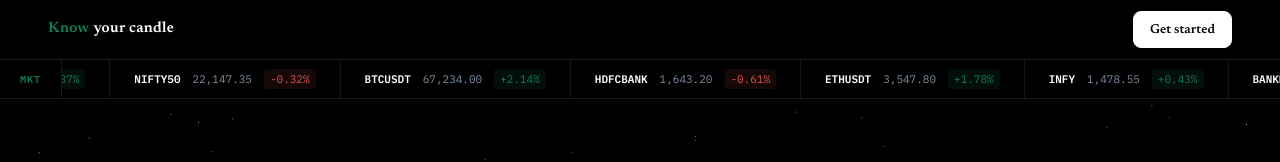
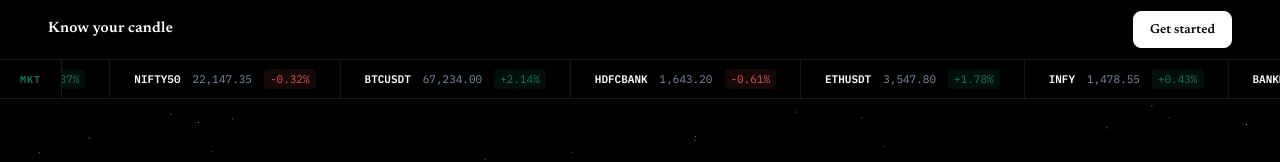
Before and after one commit to Voldemort0731/knowyourcandle_launchsite, a Next.js app in the folder paoverlay-site/: page / in a window 1280 px wide. Shown: the top 162 px of the page. Built offline with nearby package versions, Linux system fonts and the light colour scheme; no server answers; a web font is replaced by a local one.

Commit message:
style: final logo rename and single color fix

```diff
--- a/paoverlay-site/src/app/page.tsx
+++ b/paoverlay-site/src/app/page.tsx
@@ -66,7 +66,7 @@
     <main className="min-h-screen bg-black text-[#c8d1dc]">
       <header className="sticky top-0 z-50 flex h-[60px] items-center justify-between border-b border-white/10 bg-black px-5 md:px-12">
         <div className="flex items-center gap-1 text-[15px] font-semibold tracking-[0.02em] text-white">
-          <span className="text-[#137d57]">Know</span> your candle
+          Know your candle
         </div>
         <div className="flex items-center gap-5">
           <HeaderProfile />
```
